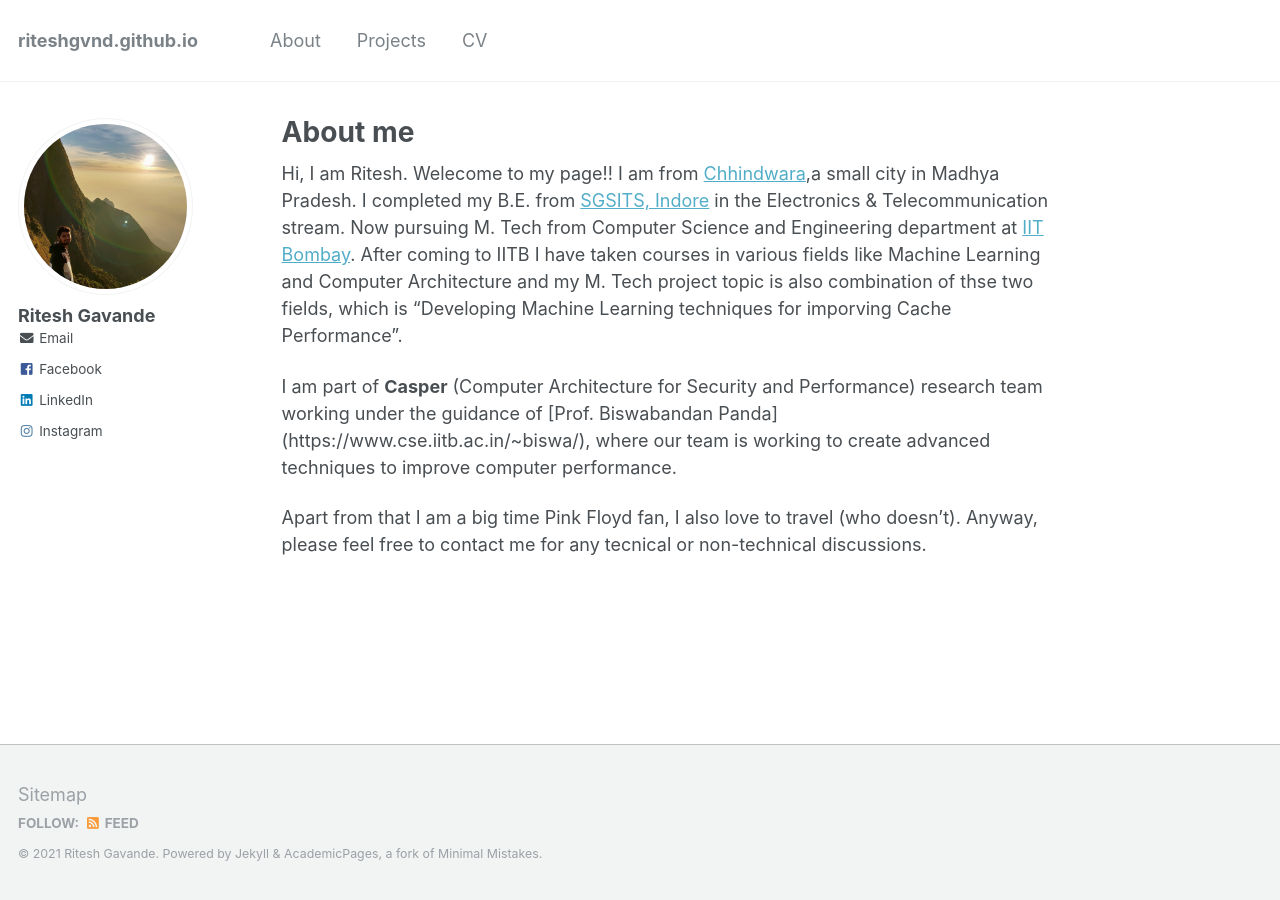
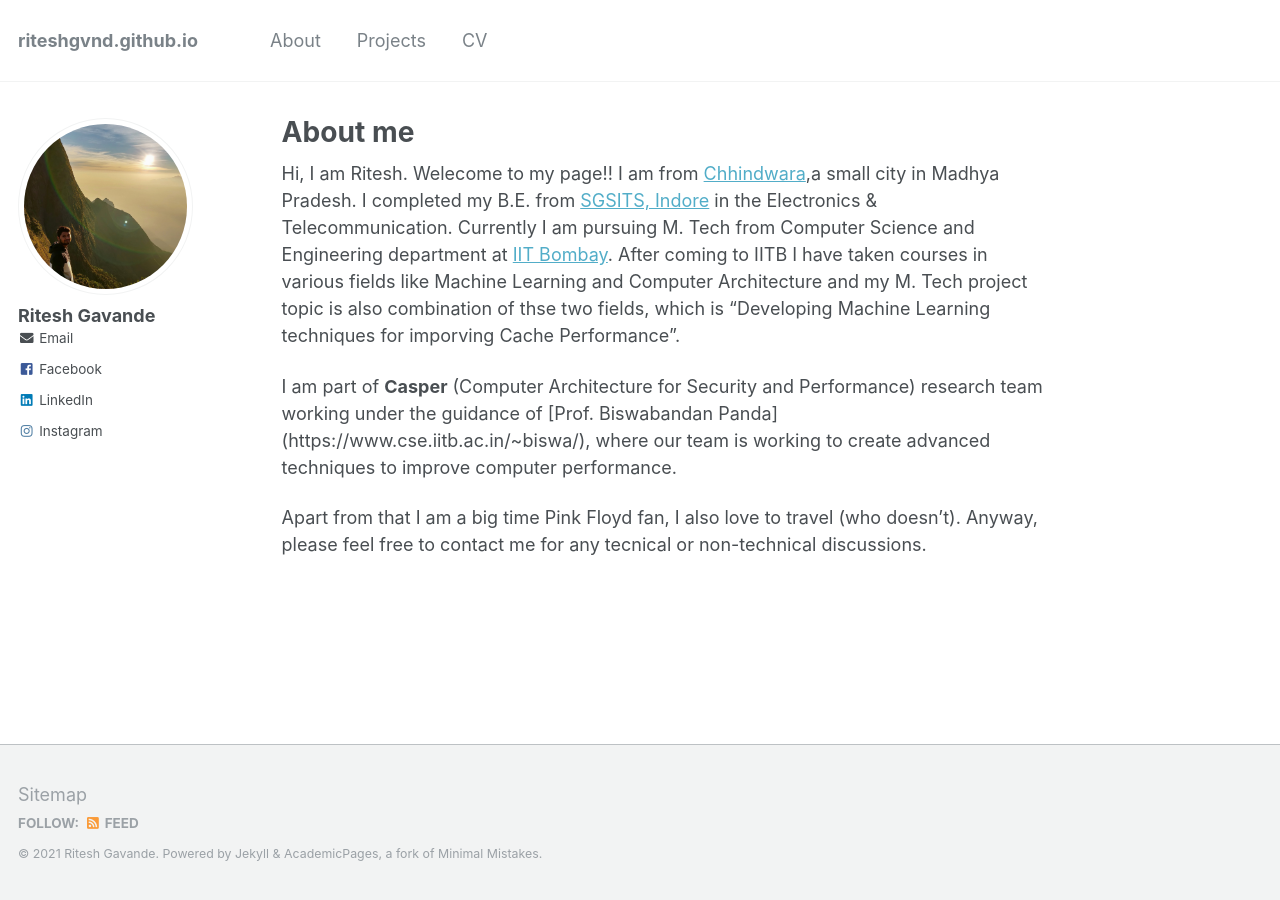
Before and after one commit to Riteshgvnd/riteshgvnd.github.io, a Jekyll site: the page built from _pages/about.md, in a window 1280 px wide. Built offline with Jekyll 4.4.1, drawn with Linux system fonts in a browser that asks for light colours.

Commit message:
Update about.md

```diff
--- a/_pages/about.md
+++ b/_pages/about.md
@@ -12,7 +12,7 @@ redirect_from:
 
 
 
-Hi, I am Ritesh. Welecome to my page!! I am from [Chhindwara](https://en.wikipedia.org/wiki/Chhindwara),a small city in Madhya Pradesh. I completed my B.E. from [SGSITS, Indore](http://www.sgsits.ac.in/) in the Electronics & Telecommunication stream. Now pursuing M. Tech from Computer Science and Engineering department at [IIT Bombay](https://www.iitb.ac.in/). After coming to IITB I have taken courses in various fields like Machine Learning and Computer Architecture and my M. Tech project topic is also combination of thse two fields, which is  "Developing Machine Learning techniques for imporving Cache Performance".
+Hi, I am Ritesh. Welecome to my page!! I am from [Chhindwara](https://en.wikipedia.org/wiki/Chhindwara),a small city in Madhya Pradesh. I completed my B.E. from [SGSITS, Indore](http://www.sgsits.ac.in/) in the Electronics & Telecommunication. Currently I am pursuing M. Tech from Computer Science and Engineering department at [IIT Bombay](https://www.iitb.ac.in/). After coming to IITB I have taken courses in various fields like Machine Learning and Computer Architecture and my M. Tech project topic is also combination of thse two fields, which is  "Developing Machine Learning techniques for imporving Cache Performance".
 
 I am part of **Casper** (Computer Architecture for Security and Performance) research team working under the guidance of [Prof. Biswabandan Panda] (https://www.cse.iitb.ac.in/~biswa/), where our team is working to create advanced techniques to improve computer performance.
 
```
